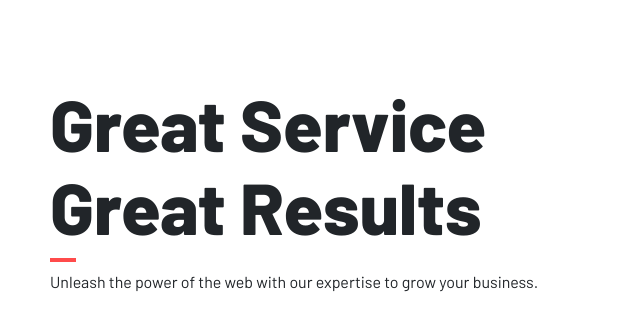
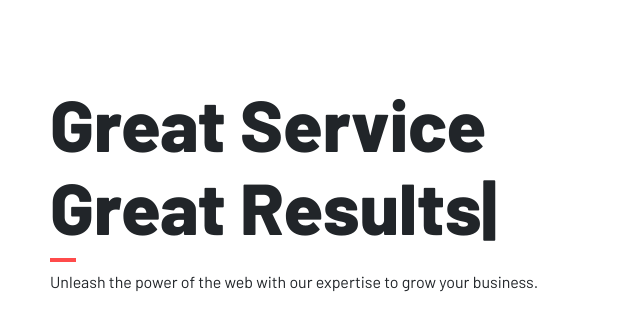
Before and after one commit to zysk/zysk.github.io, a website: page app/index.html in a window 1280 px wide. Shown: the part 144-456 px from the top of the page, 35-675 px from the left. Drawn offline with nearby package versions, Linux system fonts and the light colour scheme; files that its build step writes are made by us from their sources.

Commit message:
Banner animations

```diff
--- a/app/scripts/main.js
+++ b/app/scripts/main.js
@@ -11,3 +11,41 @@ console.log('\'Allo \'Allo!');
 $('.service-thumb').hover(function () {
   $(this).toggleClass('shadow-lg rounded-lg');
 });
+
+// set up text to print, each item in array is new line
+var aText = new Array(
+  'Great Service',
+  'Great Results'
+  );
+  var iSpeed = 100; // time delay of print out
+  var iIndex = 0; // start printing array at this posision
+  var iArrLength = aText[0].length; // the length of the text array
+  var iScrollAt = 20; // start scrolling up at this many lines
+
+  var iTextPos = 0; // initialise text position
+  var sContents = ''; // initialise contents variable
+  var iRow; // initialise current row
+
+  function typewriter()
+  {
+   sContents =  ' ';
+   iRow = Math.max(0, iIndex-iScrollAt);
+   var destination = document.getElementById('typedtext');
+
+   while ( iRow < iIndex ) {
+    sContents += aText[iRow++] + '<br />';
+   }
+   destination.innerHTML = sContents + aText[iIndex].substring(0, iTextPos) + '|';
+   if ( iTextPos++ == iArrLength ) {
+    iTextPos = 0;
+    iIndex++;
+    if ( iIndex != aText.length ) {
+     iArrLength = aText[iIndex].length;
+     setTimeout('typewriter()', 500);
+    }
+   } else {
+    setTimeout('typewriter()', iSpeed);
+   }
+  }
+
+  typewriter();
--- a/app/styles/main.scss
+++ b/app/styles/main.scss
@@ -127,10 +127,12 @@ body {
 }
 
 .service-thumb {
-  transition: all 1s ease;
+  transition: box-shadow 1s ease;
+  border: 1px solid transparent;
 
   &:hover {
     text-decoration: none;
+    border: 1px solid rgba(0, 0, 0, 0.125);
   }
 
   .illustration {
```
